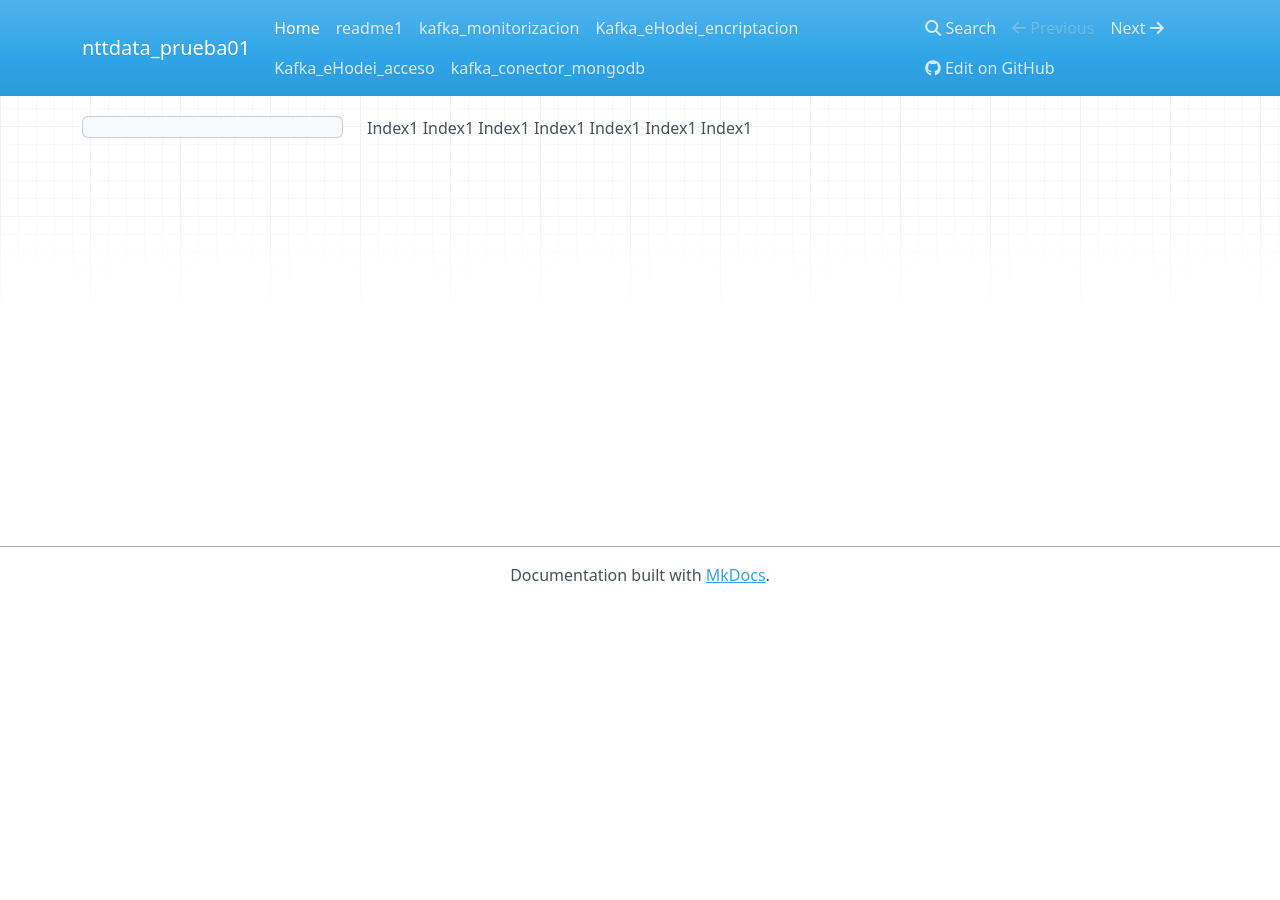
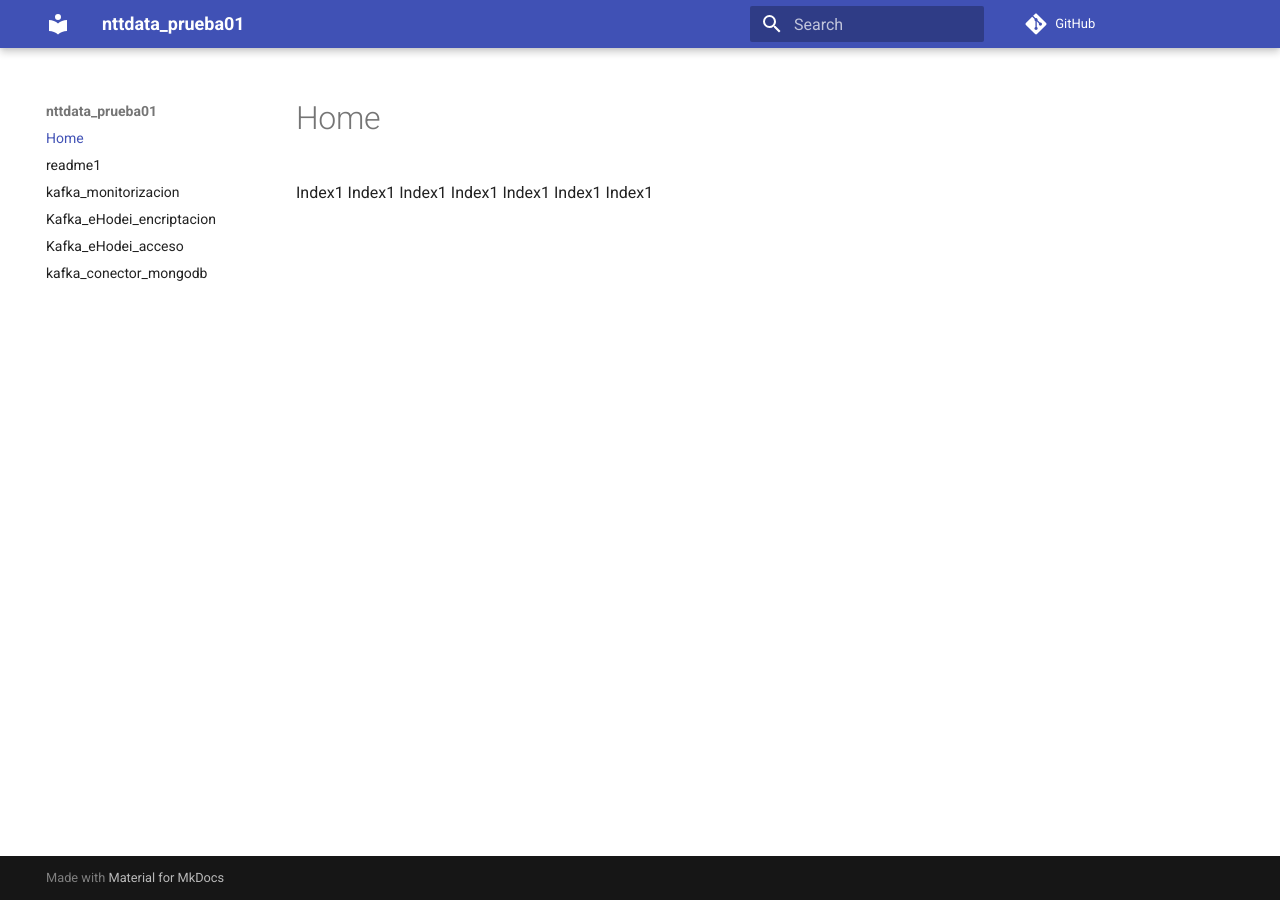
Before and after one commit to DHermoso/nttdata_prueba01, an MkDocs documentation site: the page built from docs/index.md, in a window 1280 px wide. Built offline with MkDocs 1.6.1 and Material for MkDocs 9.7.7, drawn with Linux system fonts in a browser that asks for light colours; nearby versions of some CDN libraries; comment, search, counter and statistics services are not loaded; part of the change alters nothing that is shown.

Commit message:
Update mkdocs.yml

```diff
--- a/mkdocs.yml
+++ b/mkdocs.yml
@@ -11,3 +11,25 @@ nav:
   - Kafka_eHodei_encriptacion: Kafka_eHodei_encriptacion.md
   - Kafka_eHodei_acceso: Kafka_eHodei_acceso.md
   - kafka_conector_mongodb: kafka_conector_mongodb.md
+
+markdown_extensions:
+  - footnotes
+
+# Habilitamos la generacion de la documentacion como PDF
+plugins:
+  - search
+  # Mermaid para diagramas
+  - mermaid2
+  # Habilitamos la generacion de la documentacion como PDF
+  # - pdf-export:
+  #    combined: true
+  #    combined_output_path: pdf/kafka_v1.0.pdf
+  # https://pypi.org/project/mkdocs-with-pdf/
+  - with-pdf:
+      copyright: Copyright &copy; 2021 Eusko Jaurlaritzaren Informatika Elkartea (EJIE)
+      cover_subtitle: Documentaci&oacute;n del producto
+
+theme:
+  name: material
+  features:
+       - content.tabs.link
```
